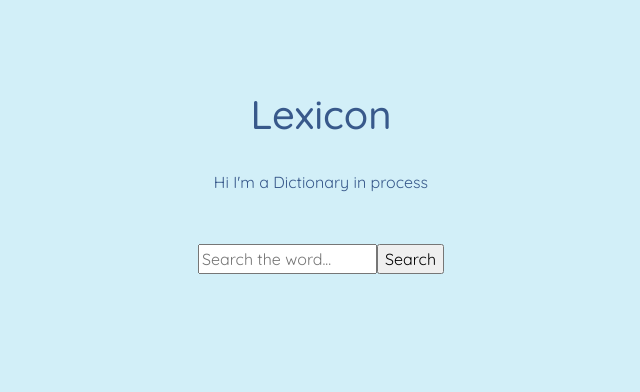
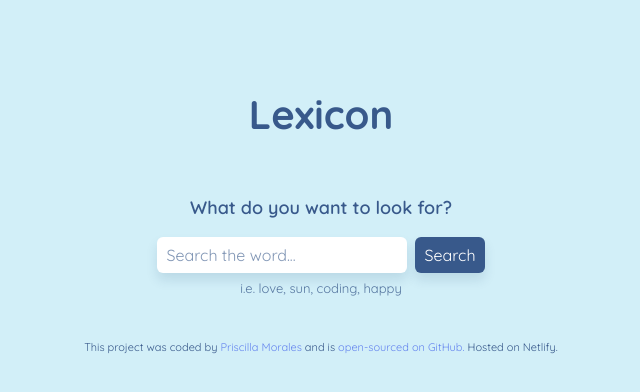
Before and after one commit to pris-moga/react-dictionary, a React (Create React App) app: page / in a window 1280 px wide. Shown: the top 392 px of the page, without its empty margins (319-959 px from the left). Built offline with nearby package versions, Linux system fonts and the light colour scheme.

Commit message:
Styled the app (first part)

```diff
--- a/src/App.css
+++ b/src/App.css
@@ -1,8 +1,45 @@
+.App a {
+  color: #6585ee;
+  text-decoration: none;
+}
+
+.App a:hover {
+  font-weight: 600;
+}
+
+.App footer {
+  margin: 40px 0px;
+  text-align: center;
+  font-size: 11px;
+}
+
 .App h1 {
   text-align: center;
-  margin-top: 90px;
+  font-weight: 700;
 }
 
 .App header {
   text-align: center;
+  font-size: 18px;
+  font-weight: 600;
 }
+
+.App .first-row {
+  margin-top: 90px;
+}
+
+.App .color {
+  background-color: darksalmon;
+}
+
+@media (min-width: 992px) {
+  .App .container {
+    width: 800px;
+  }
+}
+
+@media (max-width: 576px) {
+  .App .container {
+    width: 300px;
+  }
+}
--- a/src/App.js
+++ b/src/App.js
@@ -6,10 +6,38 @@ function App() {
   return (
     <div className="App">
       <div className="container">
-        <h1>Lexicon</h1>
-        <br />
-        <header className="App-header">Hi I'm a Dictionary in process</header>
+        <div className="row first-row">
+          <div className="col">
+            <h1>Lexicon</h1>
+          </div>
+        </div>
+        <div className="row mt-5">
+          <div className="col">
+            <header className="App-header">
+              What do you want to look for?
+            </header>
+          </div>
+        </div>
         <DictionarySearch />
+        <footer>
+          This project was coded by{" "}
+          <a
+            href="https://www.behance.net/P-MOGA"
+            target="_blank"
+            rel="noreferrer"
+          >
+            Priscilla Morales
+          </a>{" "}
+          and is{" "}
+          <a
+            href="https://github.com/pris-moga/react-dictionary"
+            target="_blank"
+            rel="noreferrer"
+          >
+            open-sourced on GitHub.
+          </a>{" "}
+          Hosted on Netlify.
+        </footer>
       </div>
     </div>
   );
--- a/src/DictionarySearch.css
+++ b/src/DictionarySearch.css
@@ -1,4 +1,42 @@
-.DictionarySearch {
+.DictionarySearch form {
   text-align: center;
-  margin-top: 50px;
 }
+
+.DictionarySearch input::placeholder {
+  color: #38598ba2;
+}
+
+.DictionarySearch .hint {
+  text-align: center;
+  margin-top: 6px;
+  font-size: 13px;
+  color: #38598bce;
+}
+
+.DictionarySearch .search-button {
+  border: 0px solid #ffffff;
+  border-radius: 6px;
+  background-color: #38598b;
+  padding: 6px 10px;
+  color: #ffffff;
+  box-shadow: 0px 7px 12px #113f671e;
+  transition: all 150ms ease-in-out;
+}
+
+.DictionarySearch .search-button:hover {
+  border: 0px solid #ffffff;
+  border-radius: 6px;
+  background-color: #ffffff;
+  padding: 6px 10px;
+  color: #38598b;
+}
+
+.DictionarySearch .search-input {
+  width: 250px;
+  border: 0px solid #ffffff;
+  border-radius: 6px;
+  background-color: #ffffff;
+  padding: 6px 10px;
+  color: #38598b;
+  box-shadow: 0px 7px 12px #113f671e;
+}
--- a/src/DictionarySearch.js
+++ b/src/DictionarySearch.js
@@ -26,14 +26,20 @@ export default function DictionarySearch() {
 
   return (
     <div className="DictionarySearch">
+      <div className="row mt-3">
+        <div className="col">
           <form onSubmit={search}>
             <input
               type="search"
               placeholder="Search the word..."
               onChange={updateKeyword}
+              className="me-2 search-input"
             />
-        <input type="submit" value="Search" />
+            <input type="submit" value="Search" className="search-button" />
           </form>
+          <div className="hint">i.e. love, sun, coding, happy</div>
+        </div>
+      </div>
       <Results results={results} />
     </div>
   );
--- a/src/Meaning.js
+++ b/src/Meaning.js
@@ -3,7 +3,7 @@ import Synonyms from "./Synonyms";
 
 export default function Meaning(props) {
   return (
-    <div className="Menaing mt-5">
+    <div className="Menaing">
       <h5>{props.meaning.partOfSpeech}</h5>
       {props.meaning.definitions.map(function (definition, index) {
         return (
--- /dev/null
+++ b/src/Phonetics.css
@@ -0,0 +1,3 @@
+.Phonetics .phonetic {
+  font-weight: 500;
+}
--- a/src/Phonetics.js
+++ b/src/Phonetics.js
@@ -1,13 +1,15 @@
 import React from "react";
 import PhoneticsAudio from "./PhoneticsAudio";
+
+import "./Phonetics.css";
 
 export default function Phonetics(props) {
   console.log(props.phonetics);
 
   return (
-    <div className="Phonetics">
+    <span className="Phonetics">
       <PhoneticsAudio audio={props.phonetics.audio} />
-      <div>{props.phonetics.text}</div>
-    </div>
+      <span className="ms-3 phonetic">/{props.phonetics.text}/</span>
+    </span>
   );
 }
--- a/src/PhoneticsAudio.js
+++ b/src/PhoneticsAudio.js
@@ -3,9 +3,16 @@ import React from "react";
 export default function PhoneticsAudio(props) {
   if (props.audio) {
     return (
-      <a href={props.audio} target="_blank" rel="noreferrer">
-        <i className="fas fa-volume-off"></i>
-      </a>
+      <span>
+        <span>
+          <a href={props.audio} target="_blank" rel="noreferrer">
+            <i className="fas fa-volume-off"></i>
+          </a>
+        </span>
+        <span>
+          <audio src={props.audio} controls></audio>
+        </span>
+      </span>
     );
   } else {
     return null;
--- /dev/null
+++ b/src/Results.css
@@ -0,0 +1,23 @@
+.Results h2 {
+  font-weight: 600;
+}
+
+.Results .definition {
+  padding: 0px;
+}
+
+.Results .section {
+  margin-top: 25px;
+  padding: 20px 30px;
+  border-radius: 6px;
+  background-color: #ffffff;
+  box-shadow: 0px 7px 12px #113f6736;
+}
+
+.Results .word-section {
+  color: #ffffff;
+  padding: 20px 20px;
+  border-radius: 6px;
+  background: linear-gradient(to right, #38598b, #113f67);
+  box-shadow: 0px 7px 12px #113f6736;
+}
--- a/src/Results.js
+++ b/src/Results.js
@@ -1,27 +1,37 @@
 import React from "react";
 import Meaning from "./Meaning";
 import Phonetics from "./Phonetics";
+
+import "./Results.css";
 
 export default function Results(props) {
   console.log(props.results);
   if (props.results) {
     return (
       <div className="Results">
-        <h3 className="mt-5">{props.results.word}</h3>
+        <div className="row word-section mt-5">
+          <div className="col">
+            <h2>{props.results.word}</h2>
             {props.results.phonetics.map(function (phonetic, index) {
               return (
-            <div key={index}>
+                <span key={index}>
                   <Phonetics phonetics={phonetic} />
-            </div>
+                </span>
               );
             })}
+          </div>
+        </div>
+        <div className="row mt-4">
+          <div className="col definition">
             {props.results.meanings.map(function (meaning, index) {
               return (
-            <div key={index}>
+                <div key={index} className="section">
                   <Meaning meaning={meaning} />
                 </div>
               );
             })}
+          </div>
+        </div>
       </div>
     );
   } else {
```
Lines whose indentation alone changed are shown as unchanged.
